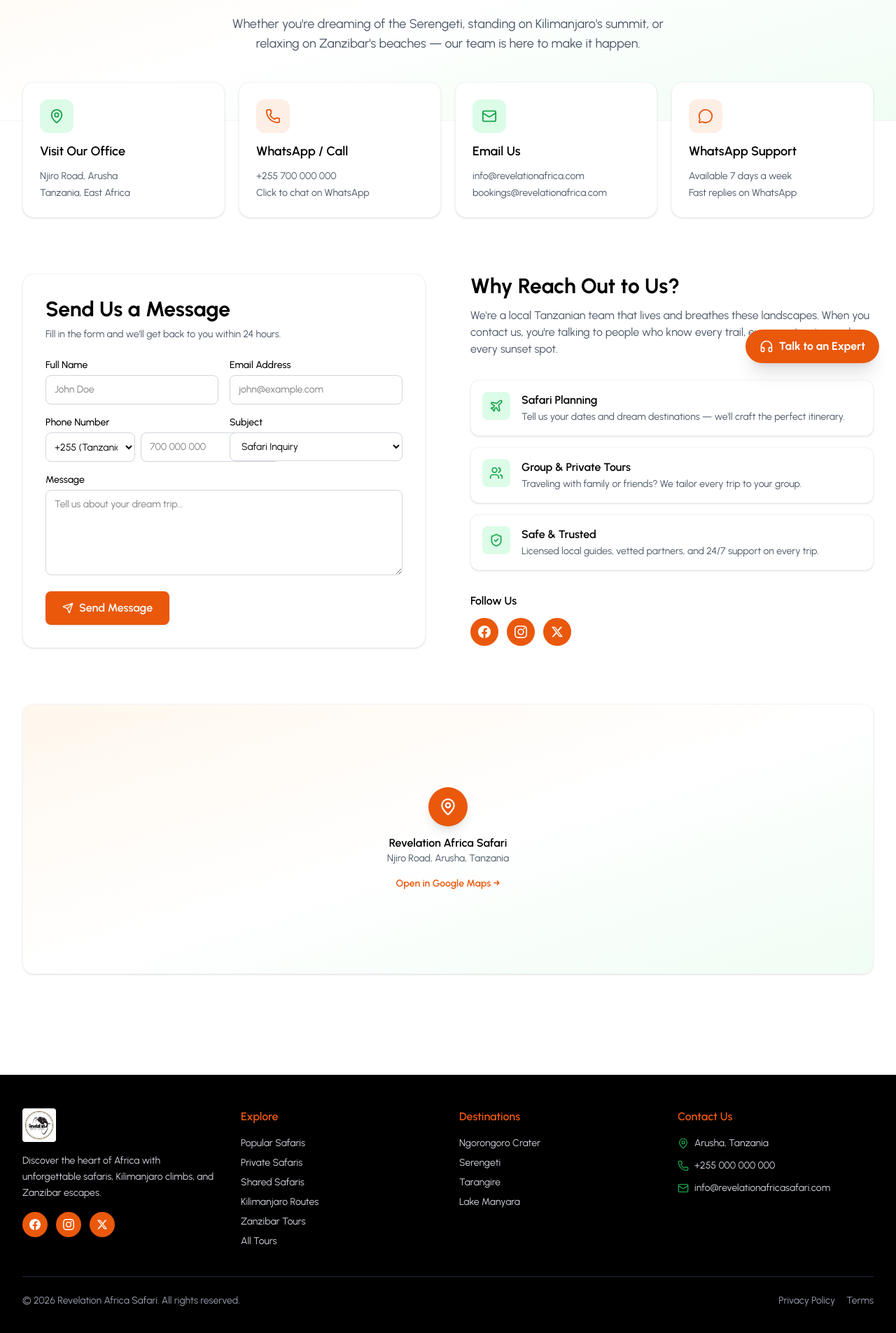
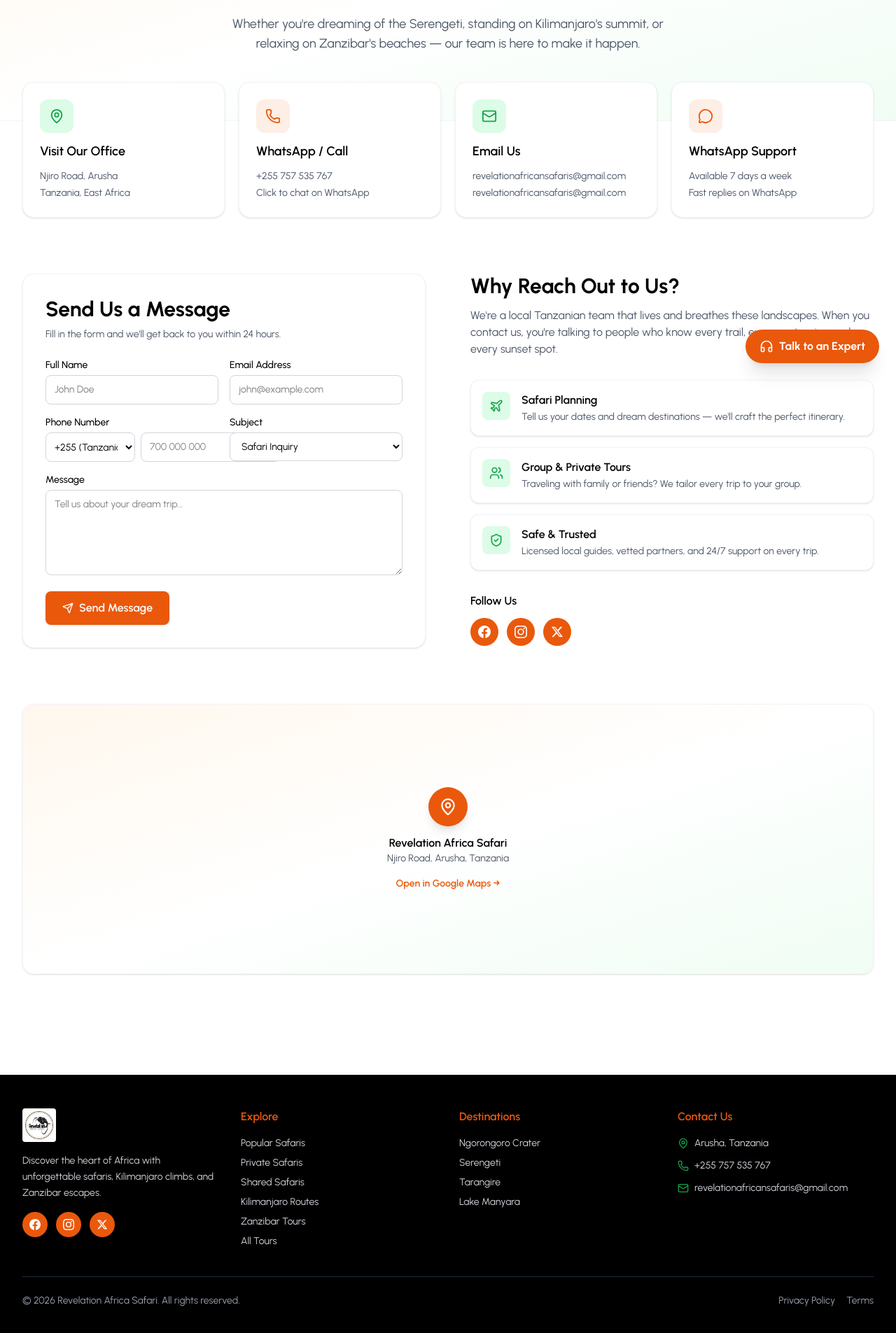
Before and after one commit to DenisPKavishe/revelationadventure, a Next.js app: page /contact in a window 1280 px wide. Shown: the part 257-2162 px from the top of the page at 70% size. Built offline with nearby package versions, Linux system fonts and the light colour scheme.

Commit message:
change contact details

```diff
--- a/app/api/contact/route.ts
+++ b/app/api/contact/route.ts
@@ -27,7 +27,7 @@
 
     await transporter.sendMail({
       from: `"Revelation Africa Safari" <${process.env.SMTP_USER}>`,
-      to: "info@revelationafrica.com",
+      to: "revelationafricansafaris@gmail.com",
       replyTo: email,
       subject: `New Contact Message: ${subject || "General Inquiry"}`,
       html: `
--- a/app/api/quote/route.ts
+++ b/app/api/quote/route.ts
@@ -17,7 +17,7 @@
 
     await transporter.sendMail({
       from: `"Revelation Africa Safari" <${process.env.SMTP_USER}>`,
-      to: "info@revelationafrica.com",
+      to: "revelationafricansafaris@gmail.com",
       replyTo: form.email,
       subject: `Quote Request from ${form.name}`,
       html: `
--- a/app/components/FloatingCTA.tsx
+++ b/app/components/FloatingCTA.tsx
@@ -97,7 +97,7 @@
 
             {/* Email */}
             <a
-              href={`mailto:info@revelationafrica.com?subject=${generateEmailSubject()}&body=${generateEmailBody()}`}
+              href={`mailto:revelationafricansafaris@gmail.com?subject=${generateEmailSubject()}&body=${generateEmailBody()}`}
               className="flex items-center gap-3 w-full bg-gray-100 hover:bg-gray-200 text-black font-semibold py-3 px-4 rounded-xl transition"
             >
               <div className="bg-brand-orange/10 text-brand-orange p-2 rounded-lg">
--- a/app/components/Footer.jsx
+++ b/app/components/Footer.jsx
@@ -85,12 +85,12 @@
               </li>
               <li className="flex items-center gap-2">
                 <Phone size={16} className="text-brand-green" />
-                <a href="tel:+255000000000" className="hover:text-white">+255 000 000 000</a>
+                <a href="tel:+255757535767" className="hover:text-white">+255 757 535 767</a>
               </li>
               <li className="flex items-center gap-2">
                 <Mail size={16} className="text-brand-green" />
-                <a href="mailto:info@revelationafricasafari.com" className="hover:text-white">
-                  info@revelationafricasafari.com
+                <a href="mailto:revelationafricansafaris@gmail.com" className="hover:text-white">
+                  revelationafricansafaris@gmail.com
                 </a>
               </li>
             </ul>
--- a/app/contact/page.tsx
+++ b/app/contact/page.tsx
@@ -38,9 +38,9 @@
   { code: "+971", country: "UAE" },
 ];
 
-const WHATSAPP_NUMBER = "255700000000"; // ← your WhatsApp number, digits only, no +
-const OFFICE_EMAIL = "info@revelationafrica.com";
-const OFFICE_PHONE_DISPLAY = "+255 700 000 000";
+const WHATSAPP_NUMBER = "255757535767"; // ← your WhatsApp number, digits only, no +
+const OFFICE_EMAIL = "revelationafricansafaris@gmail.com";
+const OFFICE_PHONE_DISPLAY = "+255 757 535 767";
 
 const contactCards = [
   {
@@ -62,7 +62,7 @@
   {
     icon: Mail,
     title: "Email Us",
-    lines: [OFFICE_EMAIL, "bookings@revelationafrica.com"],
+    lines: [OFFICE_EMAIL, "revelationafricansafaris@gmail.com"],
     href: `mailto:${OFFICE_EMAIL}`,
     external: false,
     accent: "green" as const,
--- a/app/kilimanjaro/page.tsx
+++ b/app/kilimanjaro/page.tsx
@@ -173,7 +173,7 @@
               <Link href="/contact" className="bg-white text-black font-bold px-8 py-4 rounded-xl hover:bg-gray-100 transition shadow-lg text-lg">
                 Start Booking Process
               </Link>
-              <a href="https://wa.me/255700000000" target="_blank" rel="noopener noreferrer" className="bg-black/20 hover:bg-black/30 border border-white/30 text-white font-bold px-8 py-4 rounded-xl transition text-lg backdrop-blur-sm">
+              <a href="https://wa.me/255757535767" target="_blank" rel="noopener noreferrer" className="bg-black/20 hover:bg-black/30 border border-white/30 text-white font-bold px-8 py-4 rounded-xl transition text-lg backdrop-blur-sm">
                 Chat with an Expert
               </a>
             </div>
--- a/app/kilimanjaro/routes/[slug]/page.tsx
+++ b/app/kilimanjaro/routes/[slug]/page.tsx
@@ -94,7 +94,7 @@
             <Link href="/contact" className="block text-center w-full bg-brand-orange hover:bg-brand-orange-dark text-white font-bold py-3 rounded-lg mb-3 transition shadow">
               Book This Climb
             </Link>
-            <a href={`https://wa.me/255700000000?text=Hi, I want to climb the ${route.title}`} target="_blank" rel="noopener noreferrer" className="w-full bg-brand-green hover:bg-green-700 text-white font-bold py-3 rounded-lg flex items-center justify-center gap-2 transition">
+            <a href={`https://wa.me/255757535767?text=Hi, I want to climb the ${route.title}`} target="_blank" rel="noopener noreferrer" className="w-full bg-brand-green hover:bg-green-700 text-white font-bold py-3 rounded-lg flex items-center justify-center gap-2 transition">
               Chat on WhatsApp
             </a>
 
--- a/app/not-found.tsx
+++ b/app/not-found.tsx
@@ -81,7 +81,7 @@
 
         {/* Help Link */}
         <p className="mt-8 text-sm text-white/60">
-          Still lost? <a href="https://wa.me/255700000000" target="_blank" rel="noopener noreferrer" className="text-brand-orange hover:underline font-semibold inline-flex items-center gap-1"><MessageCircle size={14} /> Chat with our team</a>
+          Still lost? <a href="https://wa.me/255757535767" target="_blank" rel="noopener noreferrer" className="text-brand-orange hover:underline font-semibold inline-flex items-center gap-1"><MessageCircle size={14} /> Chat with our team</a>
         </p>
 
       </div>
--- a/app/page.tsx
+++ b/app/page.tsx
@@ -281,7 +281,7 @@
               <Link href="/contact" className="bg-white text-brand-orange font-bold px-8 py-4 rounded-xl hover:bg-gray-100 transition shadow-lg text-lg">
                 Start Planning
               </Link>
-              <a href="https://wa.me/255700000000" target="_blank" rel="noopener noreferrer" className="bg-black/20 hover:bg-black/30 border border-white/30 text-white font-bold px-8 py-4 rounded-xl transition text-lg backdrop-blur-sm">
+              <a href="https://wa.me/255757535767" target="_blank" rel="noopener noreferrer" className="bg-black/20 hover:bg-black/30 border border-white/30 text-white font-bold px-8 py-4 rounded-xl transition text-lg backdrop-blur-sm">
                 Chat on WhatsApp
               </a>
             </div>
--- a/app/safaris/[slug]/page.tsx
+++ b/app/safaris/[slug]/page.tsx
@@ -148,7 +148,7 @@
             <AddToCartButton safari={safari} />
 
             <a
-              href={`https://wa.me/255700000000?text=Hi, I am interested in the ${safari.title}`}
+              href={`https://wa.me/255757535767?text=Hi, I am interested in the ${safari.title}`}
               target="_blank"
               rel="noopener noreferrer"
               className="w-full bg-brand-green hover:bg-green-700 text-white font-bold py-3 rounded-lg flex items-center justify-center gap-2 transition"
--- a/app/zanzibar/[category]/[slug]/page.tsx
+++ b/app/zanzibar/[category]/[slug]/page.tsx
@@ -112,7 +112,7 @@
             <Link href="/contact" className="block text-center w-full bg-brand-orange hover:bg-brand-orange-dark text-white font-bold py-3 rounded-lg mb-3 transition shadow">
               Book This {isHoliday ? "Holiday" : "Excursion"}
             </Link>
-            <a href={`https://wa.me/255700000000?text=Hi, I am interested in the ${pkg.title}`} target="_blank" rel="noopener noreferrer" className="w-full bg-brand-green hover:bg-green-700 text-white font-bold py-3 rounded-lg flex items-center justify-center gap-2 transition">
+            <a href={`https://wa.me/255757535767?text=Hi, I am interested in the ${pkg.title}`} target="_blank" rel="noopener noreferrer" className="w-full bg-brand-green hover:bg-green-700 text-white font-bold py-3 rounded-lg flex items-center justify-center gap-2 transition">
               Chat on WhatsApp
             </a>
 
```
